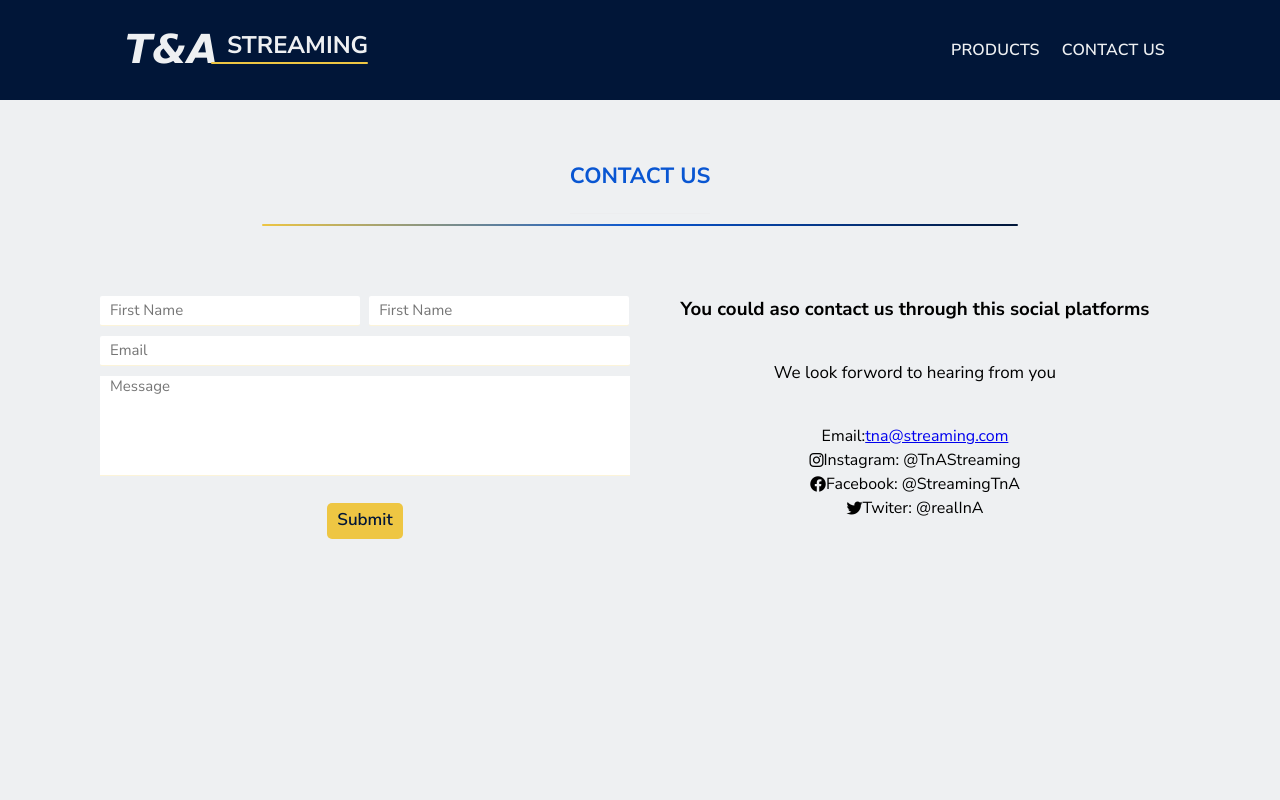
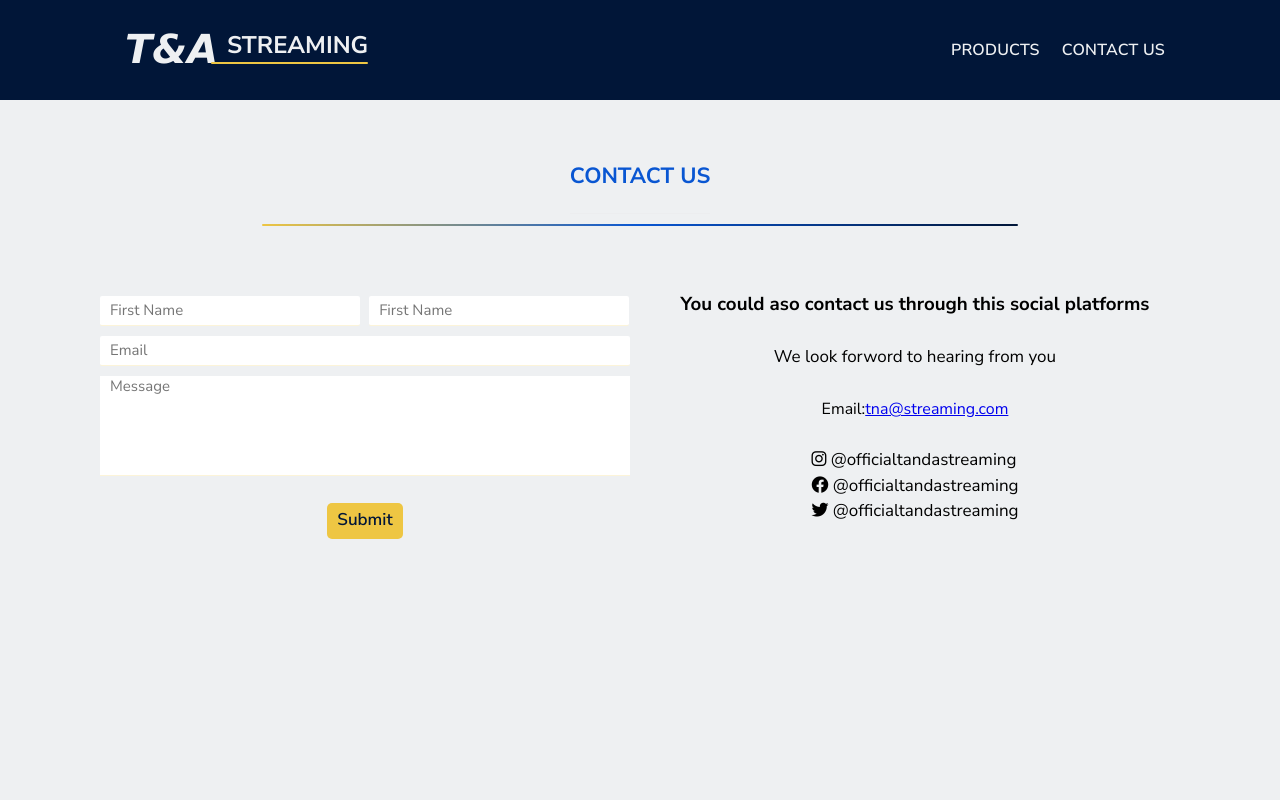
Before and after one commit to moorebarrett-jodiann/ta-final-project, a plain HTML site: page contact.html in a window 1280 px wide. Shown: the top 800 px of the page. Drawn offline with Linux system fonts and the light colour scheme; a web font is replaced by a local one.

Commit message:
adjust social links contact

```diff
--- a/assets/stylesheet/contact.css
+++ b/assets/stylesheet/contact.css
@@ -14,6 +14,10 @@
 .contact-body .row .card {
     display: grid;
     place-items: center;
+}
+
+.contact-body .row .card .social-icons {
+    text-align: left;
 }
 
 .center{
--- a/contact.html
+++ b/contact.html
@@ -57,24 +57,23 @@
                         <div class="card">
                             <h3>You could aso contact us through this social platforms</h3>
                             <p class="center">We look forword to hearing from you</p>
-                            <ul>
-                                <li class="center">
+                            <div class="center">
                                 Email:
                                 <a href="mailto: tna@streaming.com">tna@streaming.com</a>
+                            </div>
+                            <div>
+                                <ul class="social-icons">
+                                    <li>
+                                        <p><i class="fa-brands fa-instagram"></i> @officialtandastreaming</p>
                                     </li>
-                                <li class="center">
-                                    <i class="fa-brands fa-instagram"></i>
-                                    Instagram: @TnAStreaming
+                                    <li>
+                                        <p><i class="fa-brands fa-facebook"></i> @officialtandastreaming</p>
                                     </li>
-                                <li class="center">
-                                    <i class="fa-brands fa-facebook"></i>
-                                    Facebook: @StreamingTnA
-                                </li>
-                                <li class="center">
-                                    <i class="fa-brands fa-twitter"></i>
-                                    Twiter: @realInA
+                                    <li>
+                                        <p><i class="fa-brands fa-twitter"></i> @officialtandastreaming</p>
                                     </li>
                                 </ul>
+                            </div>
                         </div>
                     </div>
                 </div>
```
Lines whose indentation alone changed are shown as unchanged.
